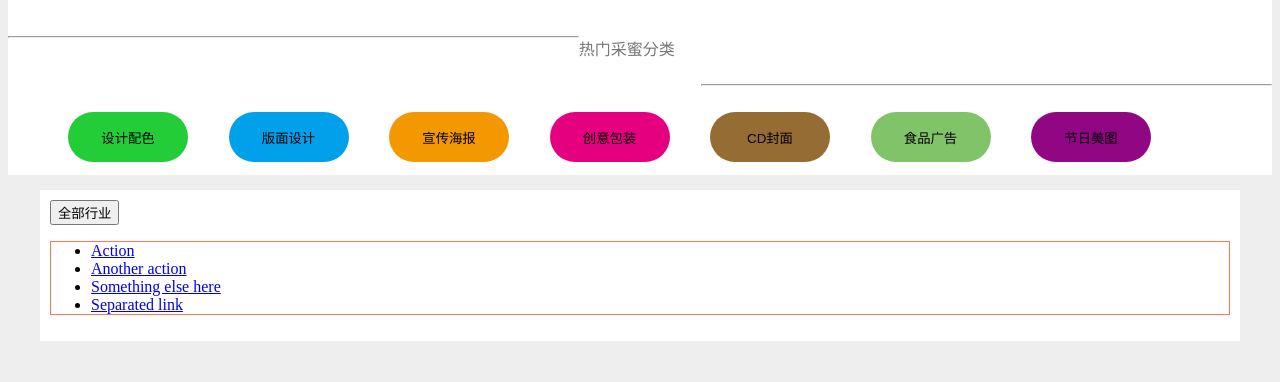
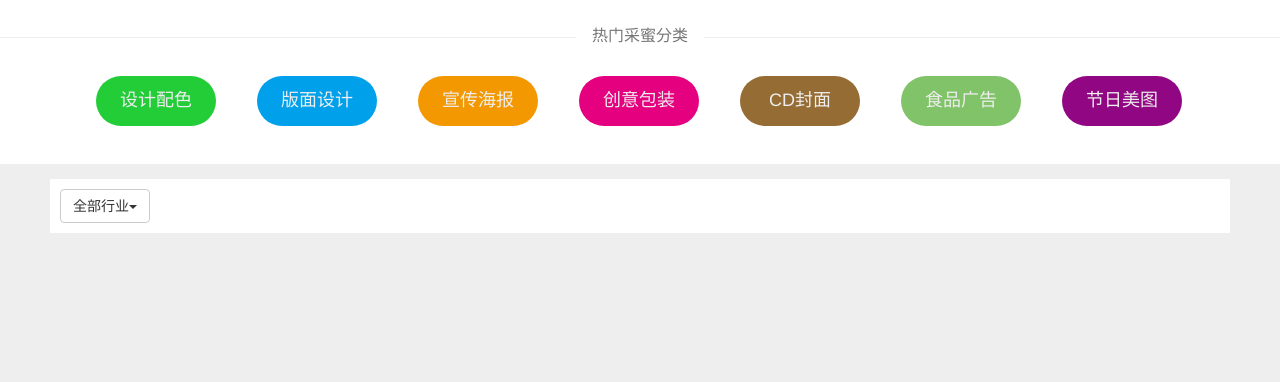
Before and after one commit to 503945930/mfwy, a website: page caimi/caimi.html in a window 1280 px wide. Shown: the part 418-800 px from the top of the page. Drawn offline with Linux system fonts and the light colour scheme; the site is published under a folder, as on GitHub Pages, so addresses that start at the root find nothing.

Commit message:
改变相对目录

```diff
--- a/caimi/caimi.html
+++ b/caimi/caimi.html
@@ -6,7 +6,7 @@
     <title>采蜜</title>
     <meta http-equiv="X-UA-Compatible" content="IE=edge">
     <meta name="renderer" content="webkit">
-    <link rel="stylesheet" href="/bower_components/bootstrap/dist/css/bootstrap.min.css" />
+    <link rel="stylesheet" href="../bower_components/bootstrap/dist/css/bootstrap.min.css" />
     <link rel="stylesheet" href="css/style.css" />
     <!--[if lt IE 9]>
     <script src="/lib/html5shiv/html5shiv.js"></script>
@@ -68,7 +68,7 @@
         </div>
     </div>
 </body>
-<script src="/lib/jquery-1.9.1/jquery-1.9.1.min.js" type="text/javascript" charset="utf-8"></script>
-<script src="/bower_components/bootstrap/dist/js/bootstrap.min.js" type="text/javascript" charset="utf-8"></script>
+<script src="../lib/jquery-1.9.1/jquery-1.9.1.min.js" type="text/javascript" charset="utf-8"></script>
+<script src="../bower_components/bootstrap/dist/js/bootstrap.min.js" type="text/javascript" charset="utf-8"></script>
 
 </html>
```
